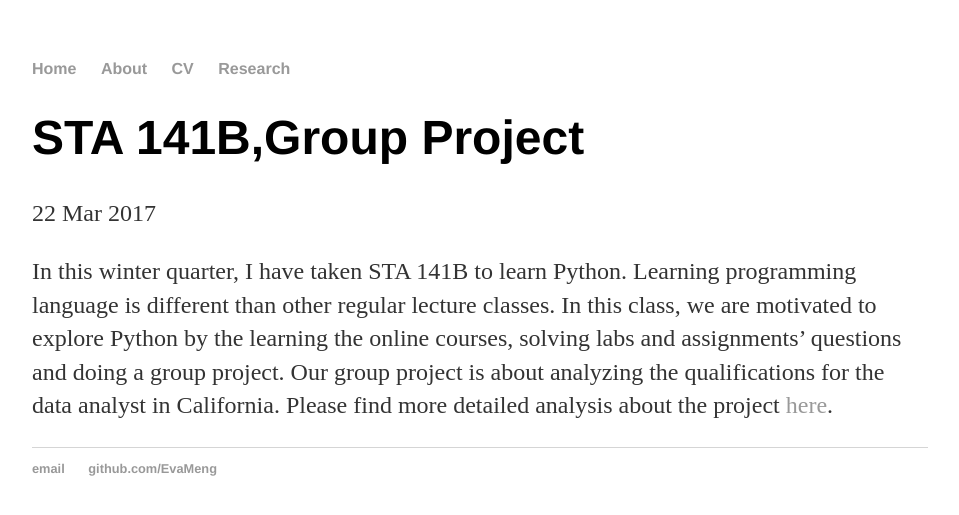
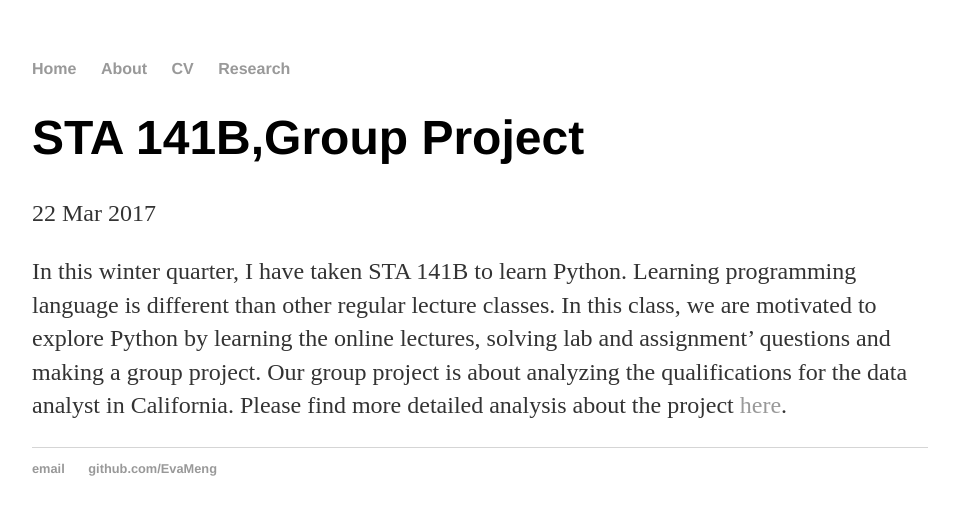
Before and after one commit to EvaMeng/evameng.github.io, a Jekyll site: the page built from _posts/2017-03-22-STA-141B-Group-Project.md, in a window 1280 px wide. Shown: the top 515 px of the page, without its empty margins (160-1119 px from the left). Built offline with Jekyll 4.4.1, drawn with Linux system fonts in a browser that asks for light colours.

Commit message:
Update 2017-03-22-STA-141B-Group-Project.md
changes to the content

```diff
--- a/_posts/2017-03-22-STA-141B-Group-Project.md
+++ b/_posts/2017-03-22-STA-141B-Group-Project.md
@@ -3,4 +3,4 @@ layout: post
 title: "STA 141B,Group Project"
 date: 2017-03-22
 ---
-In this winter quarter, I have taken STA 141B to learn Python. Learning programming language is different than other regular lecture classes. In this class, we are motivated to explore Python by the learning the online courses, solving labs and assignments’ questions and doing a group project. Our group project is about analyzing the qualifications for the data analyst in California. Please find more detailed analysis about the project [here](http://aoran1102.github.io/141B_group_project/).
+In this winter quarter, I have taken STA 141B to learn Python. Learning programming language is different than other regular lecture classes. In this class, we are motivated to explore Python by learning the online lectures, solving lab and assignment’ questions and making a group project. Our group project is about analyzing the qualifications for the data analyst in California. Please find more detailed analysis about the project [here](http://aoran1102.github.io/141B_group_project/).
```
